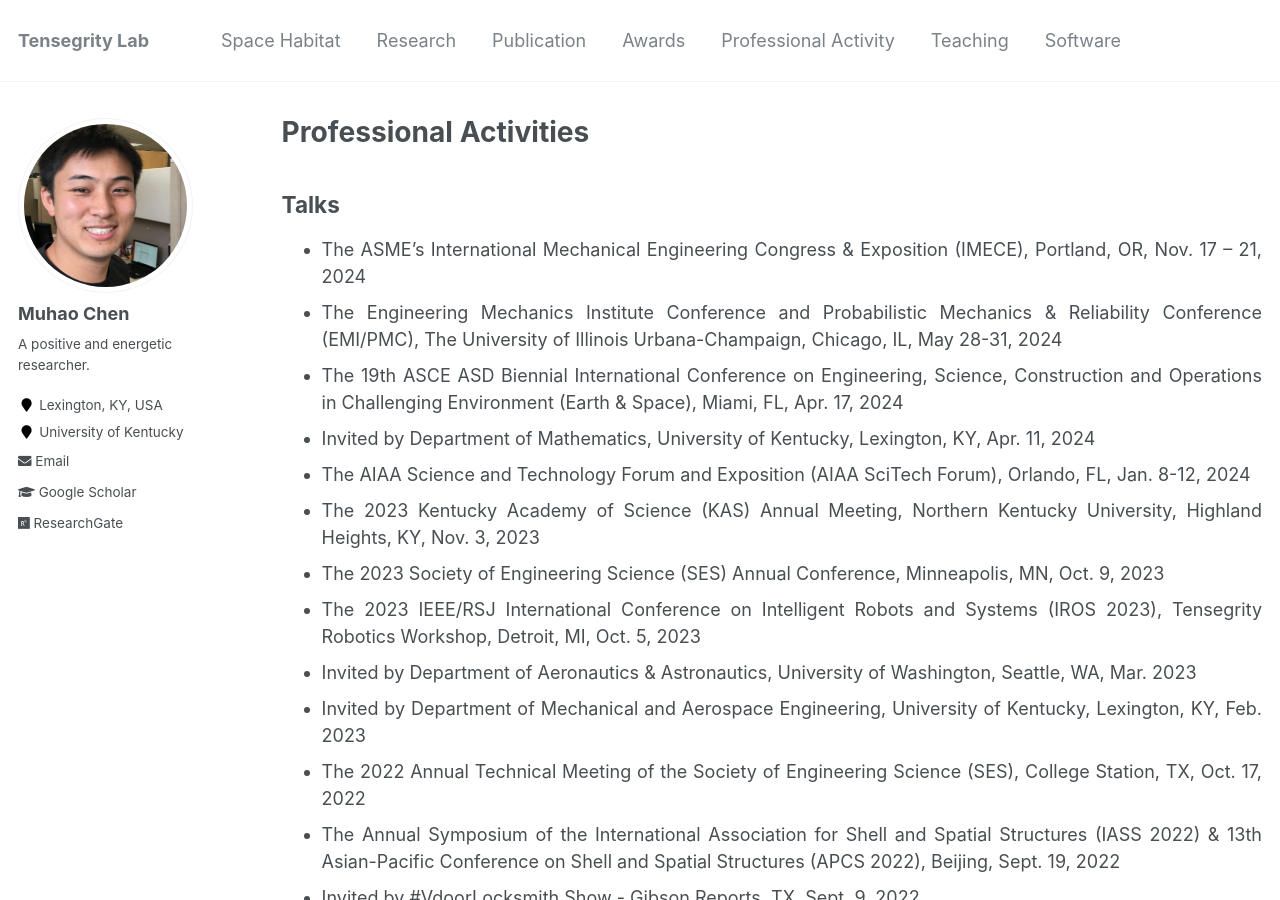
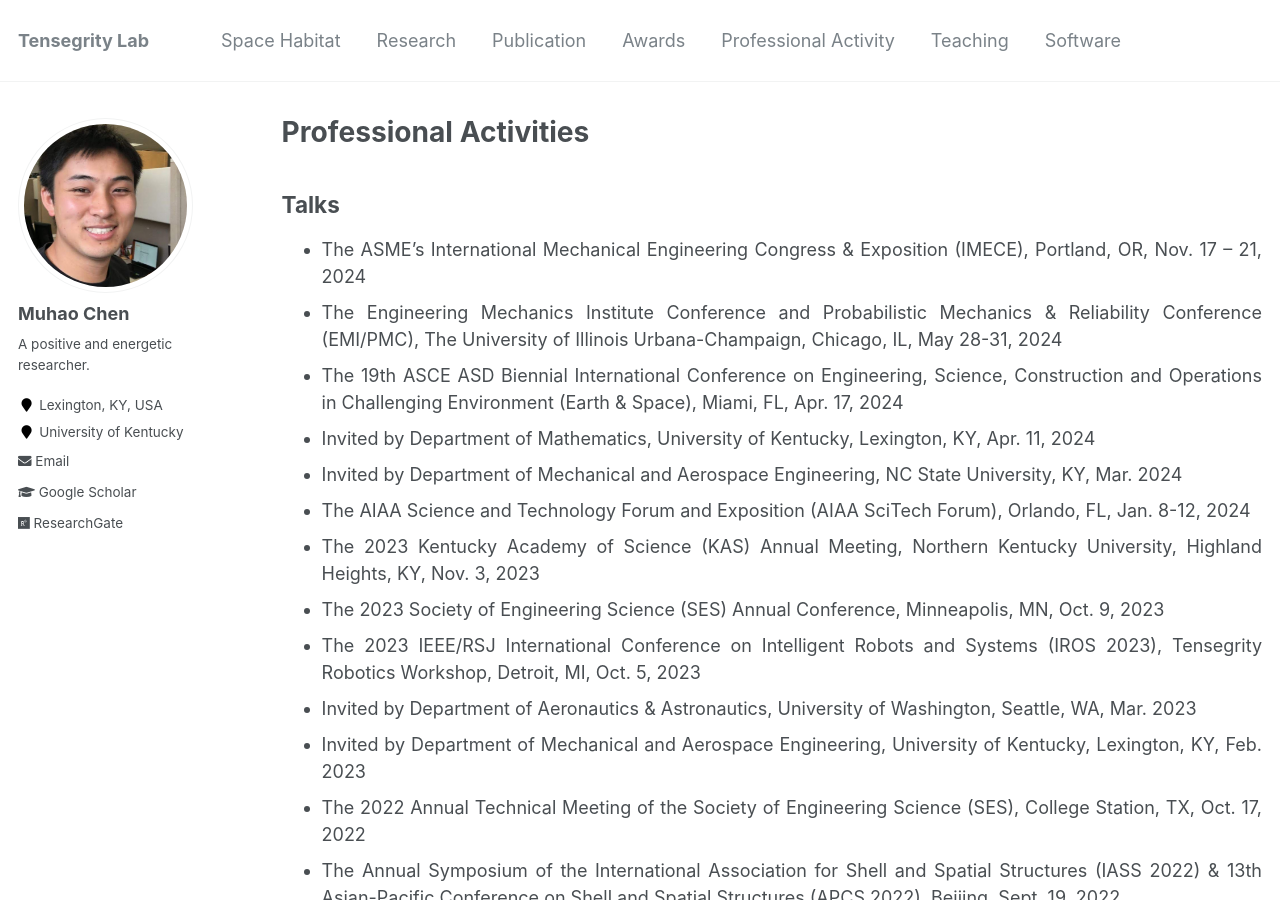
Before and after one commit to Muhao-Chen/muhao-chen.github.io, a Jekyll site: the page built from _pages/professional-activities.md, in a window 1280 px wide and 900 px high. Built offline with Jekyll 4.4.1, drawn with Linux system fonts in a browser that asks for light colours.

Commit message:
Update professional-activities.md

```diff
--- a/_pages/professional-activities.md
+++ b/_pages/professional-activities.md
@@ -18,6 +18,7 @@ toc_max_header: 1
 - The 19th ASCE ASD Biennial International Conference on Engineering, Science, Construction and Operations in Challenging Environment (Earth & Space), Miami, FL, Apr. 17, 2024
 <!-- - Invited by Profs. Jing Qin and David Murrugarra,  - Applied Math Seminar, -->
 - Invited by Department of Mathematics, University of Kentucky, Lexington, KY, Apr. 11, 2024
+- Invited by Department of Mechanical and Aerospace Engineering, NC State University, KY, Mar. 2024
 - The AIAA Science and Technology Forum and Exposition (AIAA SciTech Forum), Orlando, FL, Jan. 8-12, 2024
 - The 2023 Kentucky Academy of Science (KAS) Annual Meeting, Northern Kentucky University, Highland Heights, KY, Nov. 3, 2023
 - The 2023 Society of Engineering Science (SES) Annual Conference, Minneapolis, MN, Oct. 9, 2023
```
